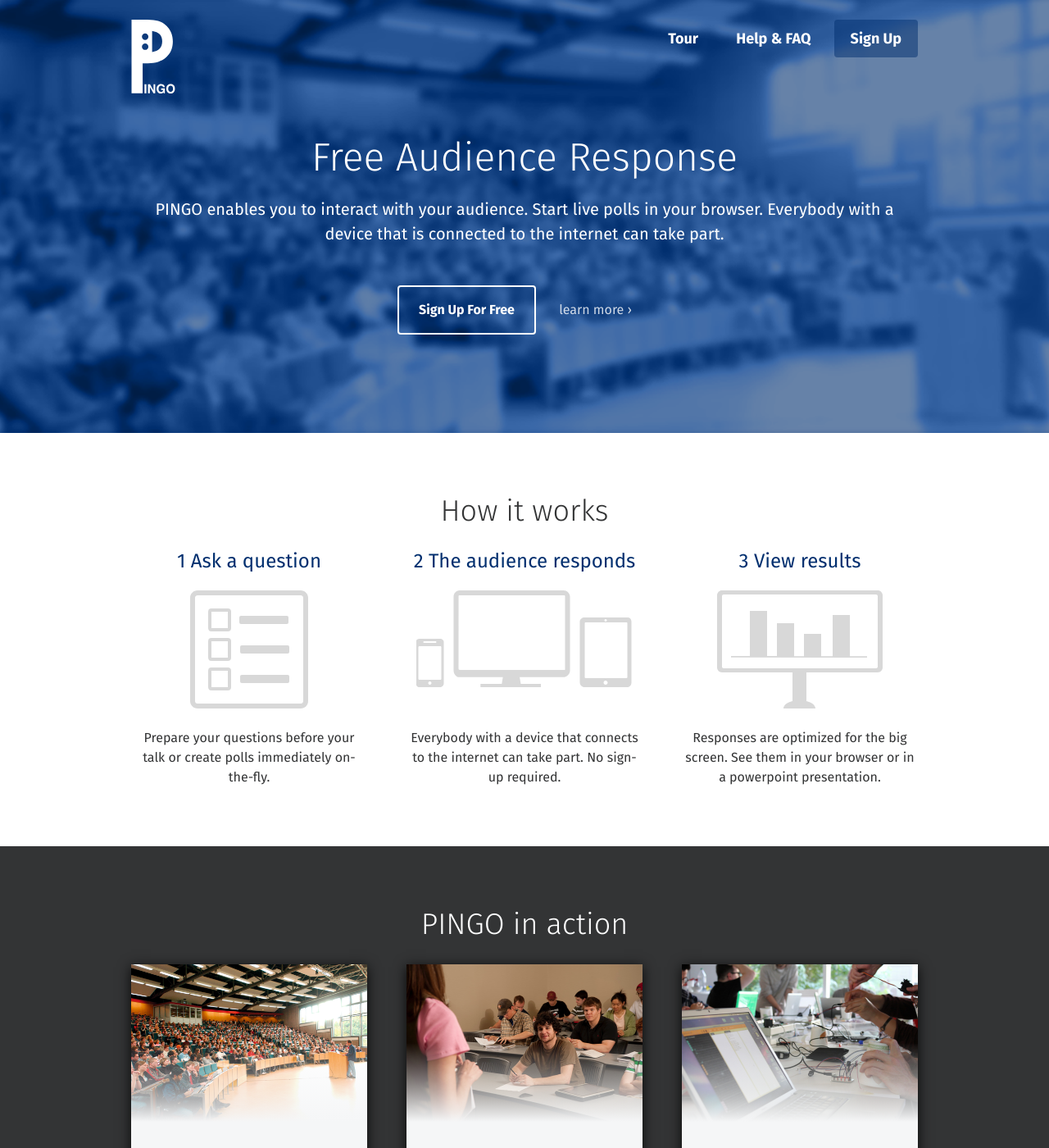
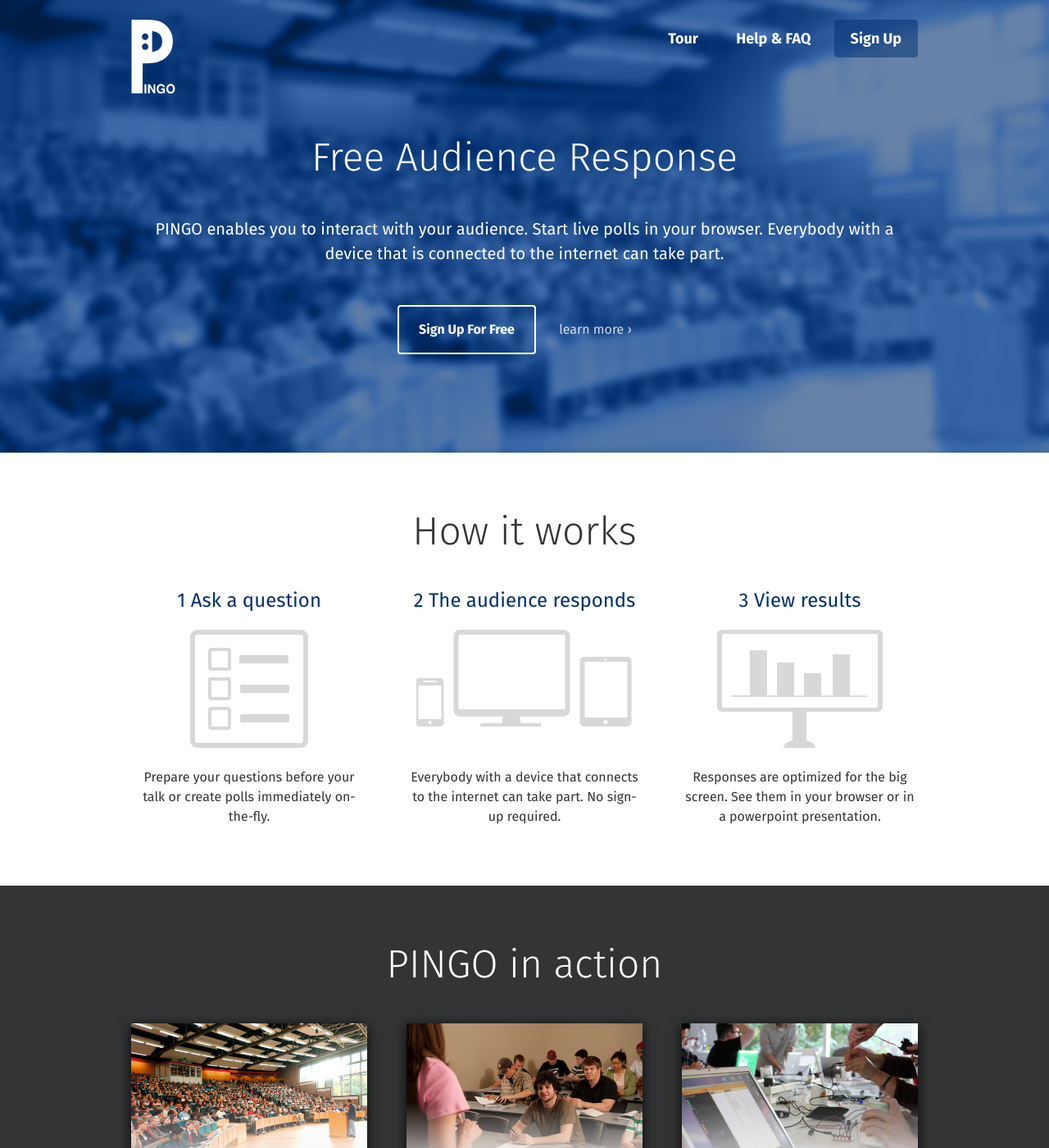
Before and after one commit to PingoUPB/pingoupb.github.io, a Jekyll site: the page built from index.html, in a window 1280 px wide and 1400 px high. Shown: the whole window at 82% size. Built offline with Jekyll 4.4.1, drawn with Linux system fonts in a browser that asks for light colours; Markdown is read by kramdown in place of the engine named in the settings.

Commit message:
small fixes

```diff
--- a/_includes/layout/footer.en.html
+++ b/_includes/layout/footer.en.html
@@ -1,13 +1,13 @@
 <footer class="main-footer">
 	<div class="centered">
 		<div class="grid">
-			<ul class="grid__item one-sixth portable--one-whole main-footer__links">
+			<ul class="grid__item one-fifth portable--one-whole main-footer__links">
 				<li><h3 class="main-footer__title">PINGO</h3></li>
 				<li><a href="/">Home</a></li>
 				<li><a href="/en/features">Features</a></li>
 				<li><a href="/en/team">Team</a></li>
 			</ul>
-			<ul class="grid__item one-sixth portable--one-whole main-footer__links push--top">
+			<ul class="grid__item one-fifth portable--one-whole main-footer__links push--top">
 				<li class="push--top"><a href="https://blogs.uni-paderborn.de/pingo/">Blog</a></li>
 				<li><a href="http://www.upb.de/pingo">Project page</a></li>
 				<li><a href="http://pingo.upb.de">Go to PINGO</a></li>
@@ -15,7 +15,7 @@
 			<ul class="grid__item one-third portable--one-whole main-footer__links push--top">
 				<li class="push--top"><a href="https://www.facebook.com/pingo.upb">Facebook</a></li>
 				<li><a href="https://github.com/PingoUPB">GitHub</a></li>
-				<li><a href="https://pingo.upb.de/privacy_policy.html">Privacy</a> & <a href="https://blogs.uni-paderborn.de/pingo/impressum/">Imprint</a></li>
+				<li><a href="https://pingo.upb.de/privacy_policy.html">Privacy</a> &amp; <a href="https://blogs.uni-paderborn.de/pingo/impressum/">Imprint</a></li>
 			</ul>
 		</div>
 	</div>
--- a/assets/scss/theme/_landing.scss
+++ b/assets/scss/theme/_landing.scss
@@ -22,7 +22,6 @@
 }
 
 .landing-header__title {
-	@extend .kilo;
 	font-weight: 300;
 }
 
--- a/assets/scss/theme/_layout.scss
+++ b/assets/scss/theme/_layout.scss
@@ -44,7 +44,7 @@
 	width: 100%;
 
 	.centered {
-		background: url(../img/logo-muted.svg) no-repeat right 62%;
+		background: url(../img/logo-muted.svg) no-repeat calc(100% - 24px) 62%;
 	}
 
 	a {
--- a/assets/scss/theme/_typography.scss
+++ b/assets/scss/theme/_typography.scss
@@ -1,5 +1,7 @@
-h1, .alphs {
+h1, .alpha {
 	font-weight: 300;
+	@include font-size(3*$base-font-size);
+	margin-bottom: 2*$base-spacing-unit;
 }
 
 h2, .beta {
```
Also changed, not shown: assets/css/main.css.
